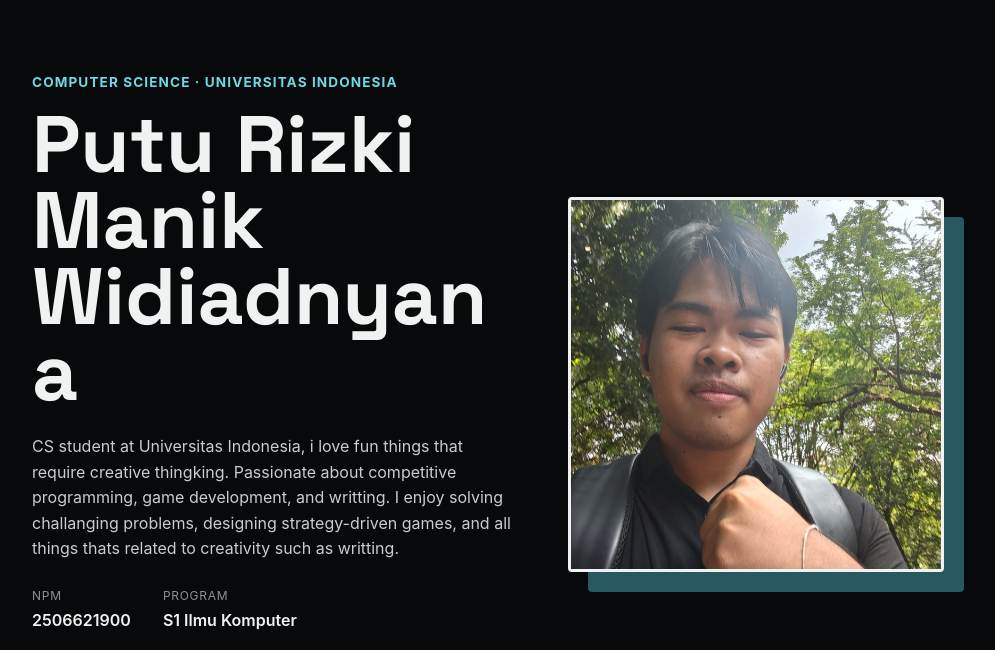
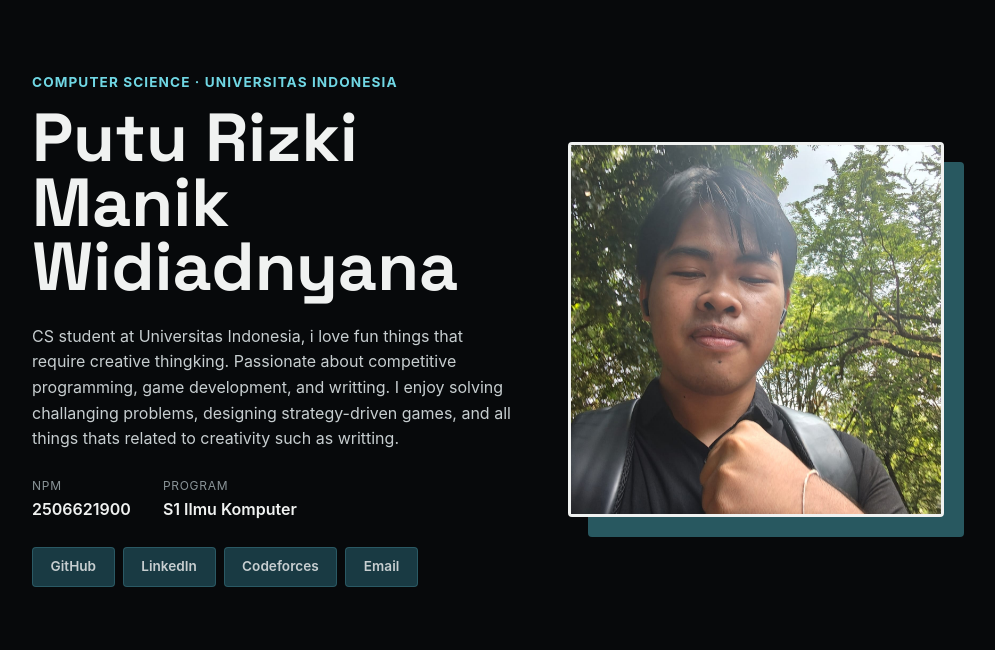
Before and after one commit to RizkiManik-W/myportofolio, a Django app: page / in a window 1280 px wide. Shown: the part 74-724 px from the top of the page, without its empty margins (152-1147 px from the left). Run offline with Django 5.2, Linux system fonts and the light colour scheme.

Commit message:
Fix: name cutoff in desktop

```diff
--- a/static/css/style.css
+++ b/static/css/style.css
@@ -113,7 +113,7 @@ h1, .brand {
 }
 
 .hero-identity h1 {
-    font-size: clamp(3rem, 7vw, 5rem);
+    font-size: clamp(3rem, 7vw, 4.25rem);
     line-height: 0.95;
     max-width: 100%;
     overflow-wrap: anywhere;
```
